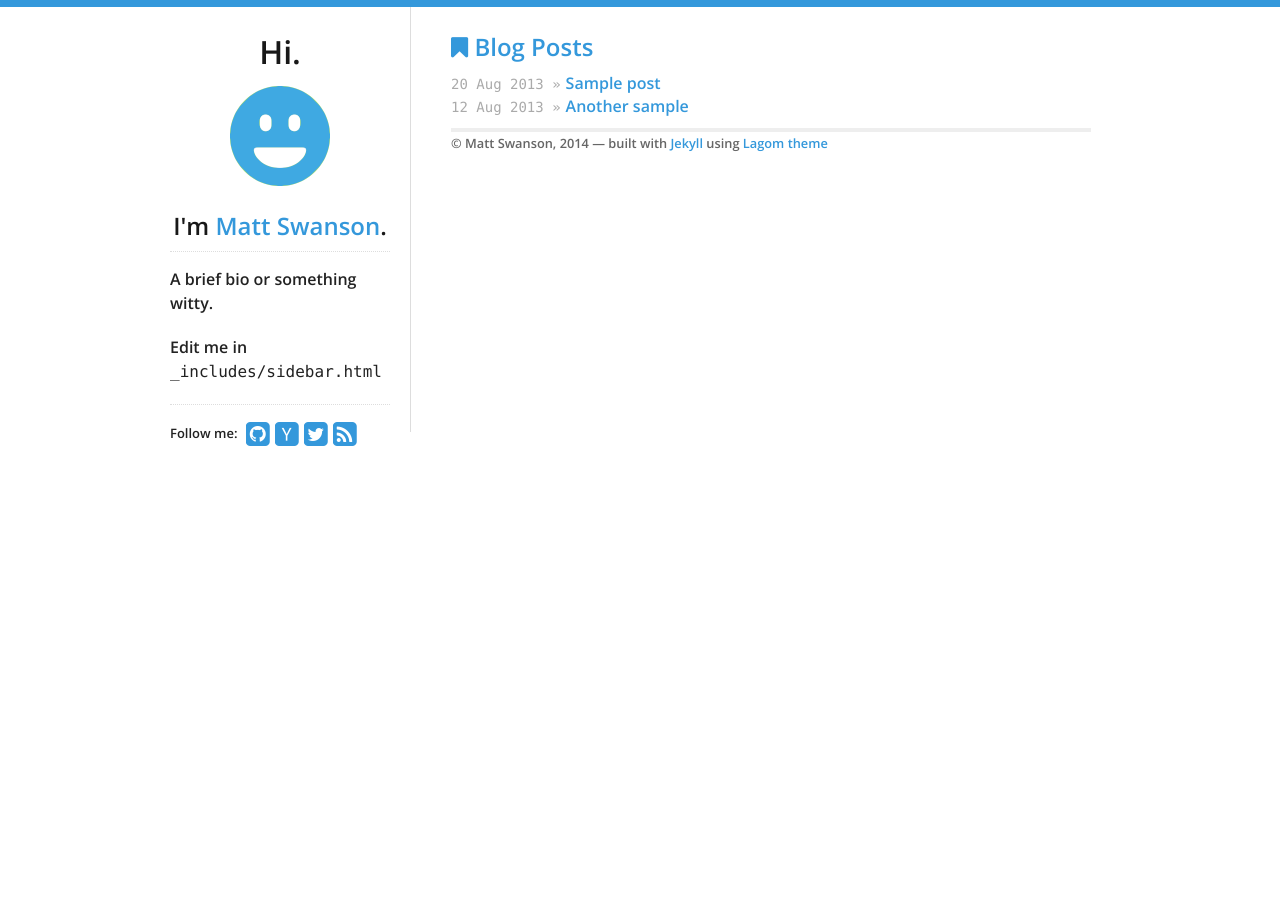
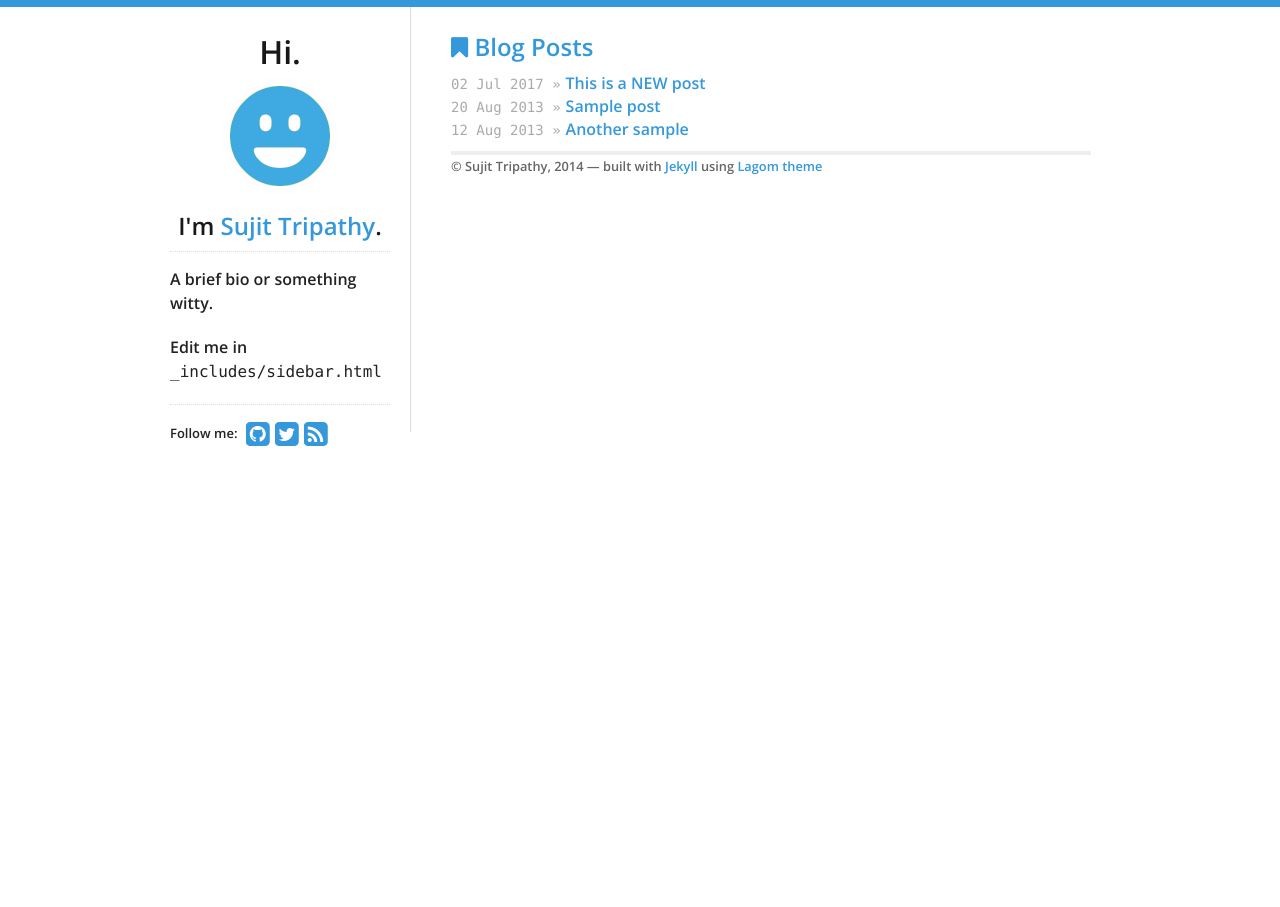
Before and after one commit to sujittripathy/expired, a Jekyll site: the page built from index.html, in a window 1280 px wide. Built offline with Jekyll 4.4.1, drawn with Linux system fonts in a browser that asks for light colours; nearby versions of some CDN libraries.

Commit message:
Added new post

```diff
--- a/_data/theme.yml
+++ b/_data/theme.yml
@@ -5,12 +5,12 @@ highlight_color: '#3498db'
 
 # Profile links on the left sidebar, leave blank to ignore
 social:
-  github: swanson
+  github: sujittripathy
   #bitbucket: philipj
-  hacker_news: swanson
+  hacker_news:
   #stackexchange: 348619
   #stackoverflow: 348619
-  twitter: _swanson
+  twitter: sujittri
   #facebook: zuck
   #tumblr: animalygifs
   #linkedin: philipjagielski
@@ -19,9 +19,9 @@ social:
   #flickr: johndoe
 
 # "Hi, I'm _______"
-name: Matt Swanson
-email: test@example.com
-tagline: "weak opinions, strongly held"
+name: Sujit Tripathy
+email: sujit.tripathy@gmail.com
+tagline: "..."
 
 # Google Analytics key, leave blank to ignore
 google_analytics_key: UA-xxxx-x
```
Also changed, not shown: _posts/2017-07-02-new-post3.md (added, +38 -0 lines).
